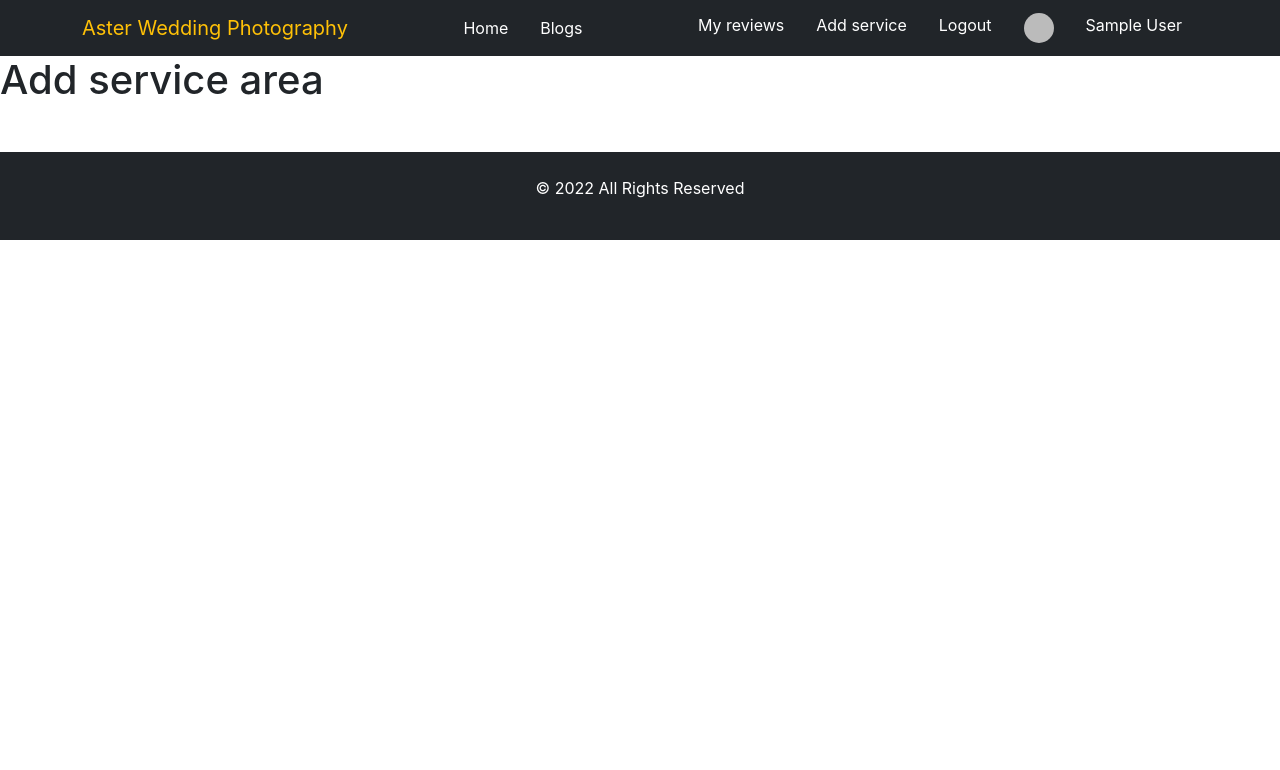
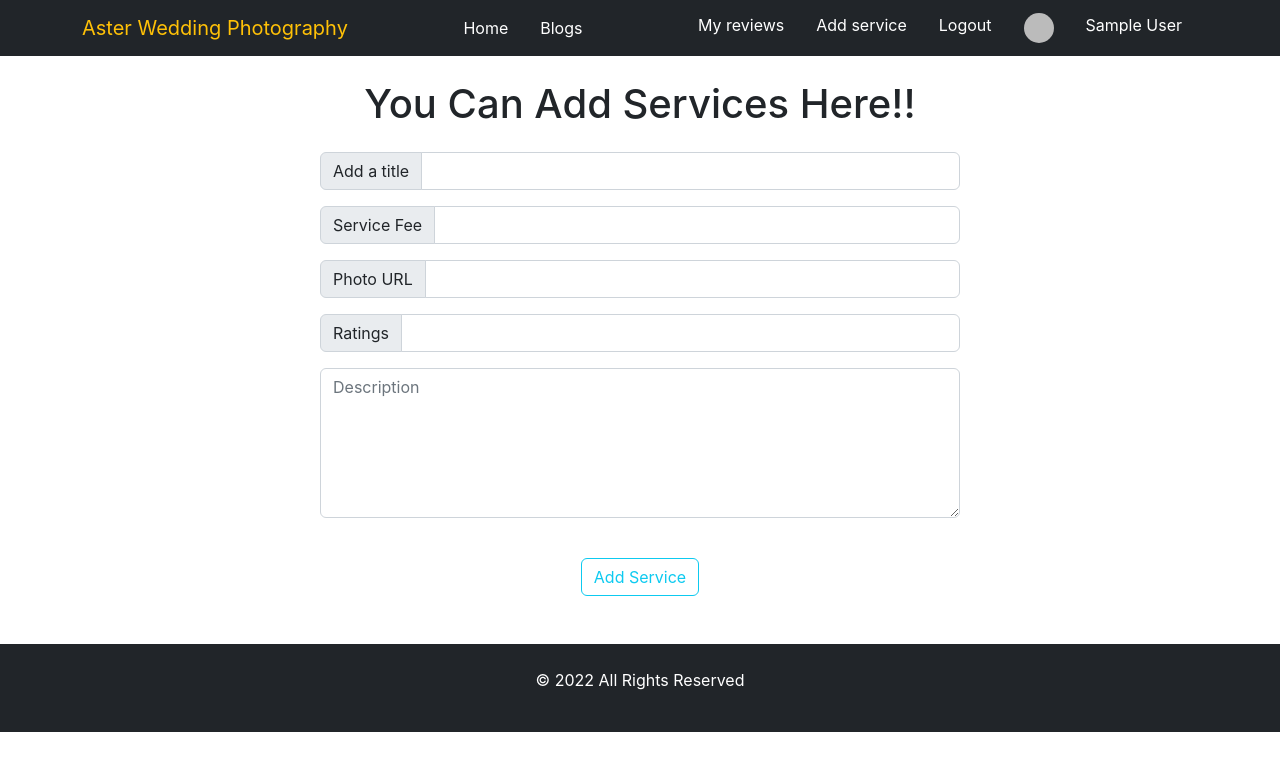
Before and after one commit to Saim023/aster-weeding-client, a React (Create React App) app: page /add-service in a window 1280 px wide. Shown: the top 770 px of the page. Built offline with nearby package versions, Linux system fonts and the light colour scheme; no server answers; sample sign-in values are in the browser's storage.

Commit message:
add service added

```diff
--- /dev/null
+++ b/src/components/MyReview/MyRev.js
@@ -0,0 +1,27 @@
+import React, { useContext } from 'react';
+import { Button } from 'react-bootstrap';
+import Card from 'react-bootstrap/Card';
+import { AuthContext } from '../../context/AuthProvider/AuthProvider';
+
+const MyRev = ({ my, handleDeleteReview }) => {
+    const { user } = useContext(AuthContext);
+    return (
+        <div>
+            <Card className='m-auto' border="info" style={{ width: '70%' }}>
+                <Card.Header>Header</Card.Header>
+                <Card.Body>
+                    <Card.Title>{my.name}</Card.Title>
+                    <Card.Text>
+                        {my.review}
+                    </Card.Text>
+                </Card.Body>
+            </Card>
+            <div className='d-flex justify-content-center mt-3 mb-3'>
+                <Button variant="outline-info" className='mx-3'>Edit Review</Button>
+                <Button onClick={() => handleDeleteReview(my._id)} variant="outline-info">Delete Review</Button>
+            </div>
+        </div>
+    );
+};
+
+export default MyRev;
--- a/src/pages/AddService/AddService.js
+++ b/src/pages/AddService/AddService.js
@@ -1,9 +1,74 @@
 import React from 'react';
+import { Button } from 'react-bootstrap';
+import Form from 'react-bootstrap/Form';
+import InputGroup from 'react-bootstrap/InputGroup';
+import toast, { Toaster } from 'react-hot-toast';
 
 const AddService = () => {
+
+    const handleAddService = (event) => {
+        event.preventDefault();
+        const form = event.target;
+        const title = form.title.value;
+        const fees = form.fees.value;
+        const photoURL = form.photoURL.value;
+        const rating = form.rating.value;
+        const description = form.description.value;
+        console.log(title, fees, photoURL, rating, description)
+
+        const wedding = {
+            title: title,
+            fees: fees,
+            description: description,
+            image: photoURL,
+            rating: rating,
+        }
+
+        fetch('http://localhost:5000/add-services', {
+            method: 'POST',
+            headers: {
+                'content-type': 'application/json'
+            },
+            body: JSON.stringify(wedding)
+        })
+            .then(res => res.json())
+            .then(data => {
+                if (data.acknowledged) {
+                    toast.success('Service Added Successfully !')
+                    form.reset()
+                }
+            })
+            .catch(error => console.error(error))
+    }
+
     return (
         <div>
-            <h1>Add service area</h1>
+            <h1 className='text-center mt-4 mb-4'>You Can Add Services Here!!</h1>
+            <form onSubmit={handleAddService}>
+                <InputGroup className="mb-3 w-50 m-auto">
+                    <InputGroup.Text>Add a title</InputGroup.Text>
+                    <Form.Control type='text' name='title' aria-label="Title" required />
+                </InputGroup>
+                <InputGroup className="mb-3 w-50 m-auto">
+                    <InputGroup.Text>Service Fee</InputGroup.Text>
+                    <Form.Control type='number' name='fees' aria-label="Title" required />
+                </InputGroup>
+                <InputGroup className="mb-3 w-50 m-auto">
+                    <InputGroup.Text>Photo URL</InputGroup.Text>
+                    <Form.Control type='text' name='photoURL' aria-label="Title" required />
+                </InputGroup>
+                <InputGroup className="mb-3 w-50 m-auto">
+                    <InputGroup.Text>Ratings</InputGroup.Text>
+                    <Form.Control type='number' name='rating' aria-label="Title" required />
+                </InputGroup>
+                <Form.Control className="mb-3 w-50 m-auto" name='description' style={{ height: '150px' }} as="textarea" aria-label="Descriptions" placeholder='Description' required />
+                <InputGroup>
+                    <Button className='m-auto mt-4' variant="outline-info" type="submit">
+                        Add Service
+                    </Button>
+                </InputGroup>
+                <Toaster></Toaster>
+            </form>
         </div>
     );
 };
--- a/src/pages/MyReviews/MyReviews.js
+++ b/src/pages/MyReviews/MyReviews.js
@@ -1,9 +1,53 @@
-import React from 'react';
+import React, { useContext, useEffect, useState } from 'react';
+import MyRev from '../../components/MyReview/MyRev';
+import { AuthContext } from '../../context/AuthProvider/AuthProvider';
+import toast, { Toaster } from 'react-hot-toast';
 
 const MyReviews = () => {
+    const { user } = useContext(AuthContext);
+    const [myReview, setMyReview] = useState([]);
+
+    useEffect(() => {
+        fetch(`http://localhost:5000/my-review?email=${user.email}`)
+            .then(res => res.json())
+            .then(data => setMyReview(data))
+    }, [])
+
+    const handleDeleteReview = (id) => {
+        const proceed = window.confirm('Are you sure you want to delete this review?')
+        if (proceed) {
+            fetch(`http://localhost:5000/my-reviews/${id}`, {
+                method: 'DELETE'
+            })
+                .then(res => res.json())
+                .then(data => {
+                    console.log(data)
+
+                    if (data.deletedCount > 0) {
+                        toast.success('Deleted successfully')
+                        const remaining = myReview.filter(remain => remain._id !== id)
+                        setMyReview(remaining)
+                    }
+
+                })
+        }
+
+    }
+
     return (
         <div>
-            <h1>my reviews area</h1>
+            <Toaster></Toaster>
+            <h1 className='text-center mt-4 mb-4'>My Reviews</h1>
+            {
+                !myReview || <h1 className='text-center text-warning'>No reviews were added</h1>
+            }
+            {
+                myReview && myReview.map(my => <MyRev
+                    key={my.reviewId}
+                    my={my}
+                    handleDeleteReview={handleDeleteReview}
+                ></MyRev>)
+            }
         </div>
     );
 };
```
